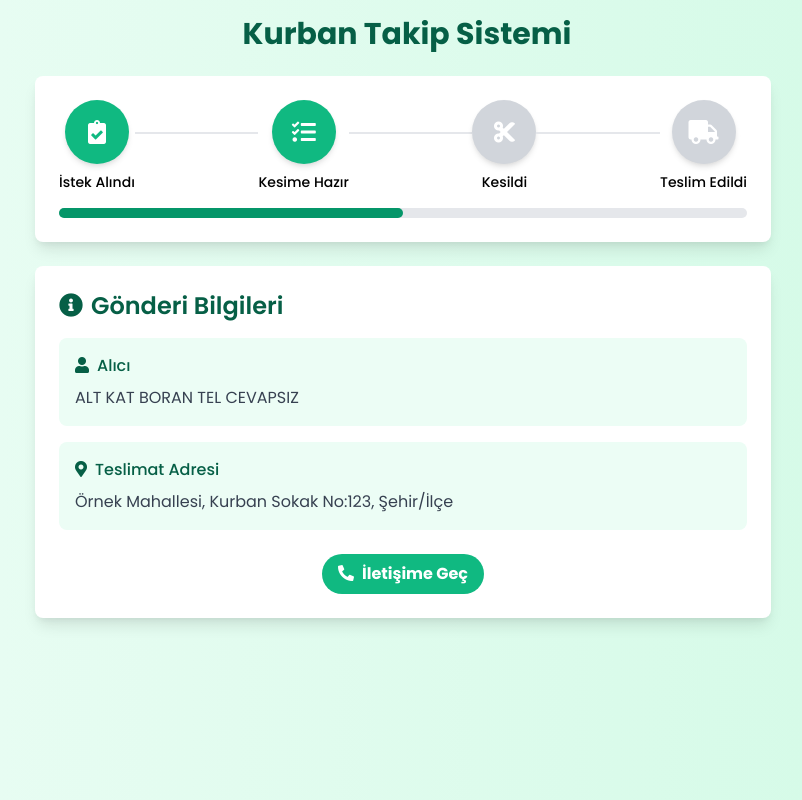
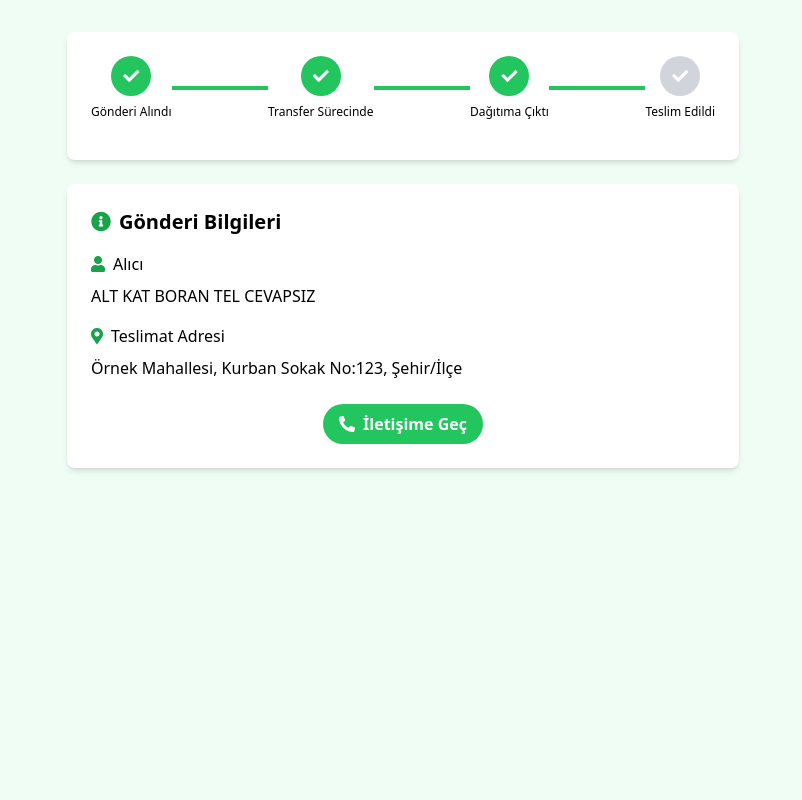
Before and after one commit to afpthedev/KTS, a Flask app: page / in a window 1280 px wide. Shown: the whole page, without its empty margins (237-1039 px from the left). Run offline with Flask 3, Linux system fonts and the light colour scheme; some libraries are stand-ins or nearby versions.

Commit message:
Güncellemeler

```diff
--- a/app.py
+++ b/app.py
@@ -6,13 +6,11 @@ app = Flask(__name__)
 def index():
     kurban_durumu = {
         'asamalar': [
-            {'ad': 'İstek Alındı', 'tamamlandi': True, 'icon': 'clipboard-check'},
-            {'ad': 'Kesime Hazır', 'tamamlandi': True, 'icon': 'tasks'},
-            {'ad': 'Kesildi', 'tamamlandi': False, 'icon': 'cut'},
-            {'ad': 'Teslim Edildi', 'tamamlandi': False, 'icon': 'truck'}
+            {'ad': 'Gönderi Alındı', 'tamamlandi': True},
+            {'ad': 'Transfer Sürecinde', 'tamamlandi': True},
+            {'ad': 'Dağıtıma Çıktı', 'tamamlandi': True},
+            {'ad': 'Teslim Edildi', 'tamamlandi': False}
         ],
-        'tamamlanan': 2,
-        'toplam': 4,
         'alici': 'ALT KAT BORAN TEL CEVAPSIZ',
         'adres': 'Örnek Mahallesi, Kurban Sokak No:123, Şehir/İlçe'
     }
--- a/templates/index.html
+++ b/templates/index.html
@@ -4,61 +4,45 @@
     <meta charset="UTF-8">
     <meta name="viewport" content="width=device-width, initial-scale=1.0">
     <title>Kurban Takip Sistemi</title>
-    <link href="https://cdnjs.cloudflare.com/ajax/libs/tailwindcss/2.2.19/tailwind.min.css" rel="stylesheet">
+    <script src="https://cdn.tailwindcss.com"></script>
     <link href="https://cdnjs.cloudflare.com/ajax/libs/font-awesome/5.15.3/css/all.min.css" rel="stylesheet">
-    <style>
-        @import url('https://fonts.googleapis.com/css2?family=Poppins:wght@300;400;500;600;700&display=swap');
-        body {
-            font-family: 'Poppins', sans-serif;
-        }
-        .progress-bar {
-            transition: width 0.5s ease-in-out;
-        }
-    </style>
 </head>
-<body class="bg-gradient-to-r from-green-50 to-green-100 min-h-screen">
-    <div class="container mx-auto p-4 max-w-3xl">
-        <h1 class="text-3xl font-bold mb-6 text-center text-green-800">
-            <i class="fas fa-sheep mr-2"></i>Kurban Takip Sistemi
-        </h1>
-
-        <div class="bg-white rounded-lg shadow-lg p-6 mb-6">
-            <div class="flex flex-col md:flex-row justify-between mb-4">
+<body class="bg-green-50 min-h-screen p-8">
+    <div class="max-w-2xl mx-auto">
+        <div class="bg-white rounded-lg shadow-md p-6 mb-6">
+            <div class="flex justify-between items-center mb-4">
                 {% for asama in kurban_durumu.asamalar %}
-                    <div class="flex flex-col items-center mb-4 md:mb-0">
-                        <div class="w-16 h-16 rounded-full {{ 'bg-green-500' if asama.tamamlandi else 'bg-gray-300' }} flex items-center justify-center text-white shadow-md transition-all duration-300 hover:scale-110">
-                            <i class="fas fa-{{ asama.icon }} text-2xl"></i>
+                    <div class="flex flex-col items-center">
+                        <div class="w-10 h-10 rounded-full {% if asama.tamamlandi %}bg-green-500{% else %}bg-gray-300{% endif %} flex items-center justify-center text-white">
+                            <i class="fas fa-check"></i>
                         </div>
-                        <span class="text-sm mt-2 font-medium text-center">{{ asama.ad }}</span>
+                        <span class="text-xs mt-2 text-center">{{ asama.ad }}</span>
                     </div>
                     {% if not loop.last %}
-                        <div class="hidden md:block flex-grow border-t-2 border-gray-200 mt-8"></div>
+                        <div class="flex-grow h-1 bg-green-500"></div>
                     {% endif %}
                 {% endfor %}
             </div>
-            <div class="w-full bg-gray-200 rounded-full h-2.5 mt-4">
-                <div class="bg-green-600 h-2.5 rounded-full progress-bar" style="width: {{ (kurban_durumu.tamamlanan / kurban_durumu.toplam * 100)|round }}%"></div>
-            </div>
         </div>
 
-        <div class="bg-white rounded-lg shadow-lg p-6">
-            <h2 class="text-2xl font-semibold mb-4 text-green-800">
-                <i class="fas fa-info-circle mr-2"></i>Gönderi Bilgileri
+        <div class="bg-white rounded-lg shadow-md p-6">
+            <h2 class="text-xl font-semibold mb-4">
+                <i class="fas fa-info-circle text-green-600 mr-2"></i>Gönderi Bilgileri
             </h2>
-            <div class="mb-4 bg-green-50 p-4 rounded-lg">
-                <h3 class="font-medium text-green-800 mb-2">
-                    <i class="fas fa-user mr-2"></i>Alıcı
+            <div class="mb-4">
+                <h3 class="font-medium mb-2">
+                    <i class="fas fa-user text-green-600 mr-2"></i>Alıcı
                 </h3>
-                <p class="text-gray-700">{{ kurban_durumu.alici }}</p>
+                <p>{{ kurban_durumu.alici }}</p>
             </div>
-            <div class="mb-4 bg-green-50 p-4 rounded-lg">
-                <h3 class="font-medium text-green-800 mb-2">
-                    <i class="fas fa-map-marker-alt mr-2"></i>Teslimat Adresi
+            <div class="mb-4">
+                <h3 class="font-medium mb-2">
+                    <i class="fas fa-map-marker-alt text-green-600 mr-2"></i>Teslimat Adresi
                 </h3>
-                <p class="text-gray-700">{{ kurban_durumu.adres }}</p>
+                <p>{{ kurban_durumu.adres }}</p>
             </div>
             <div class="text-center mt-6">
-                <button class="bg-green-500 hover:bg-green-600 text-white font-bold py-2 px-4 rounded-full transition duration-300 ease-in-out transform hover:scale-105">
+                <button class="bg-green-500 hover:bg-green-600 text-white font-bold py-2 px-4 rounded-full transition duration-300 ease-in-out">
                     <i class="fas fa-phone-alt mr-2"></i>İletişime Geç
                 </button>
             </div>
```
